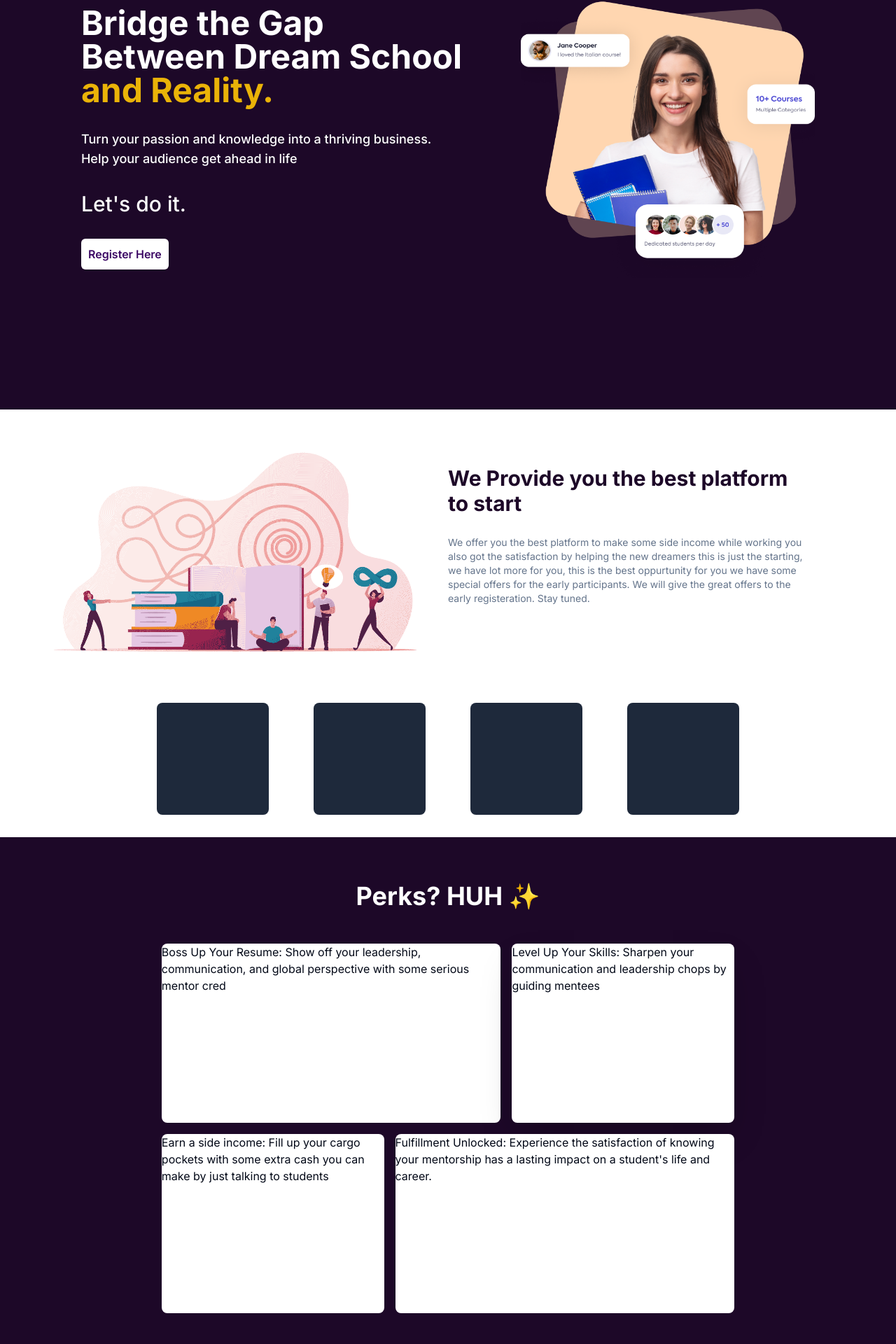
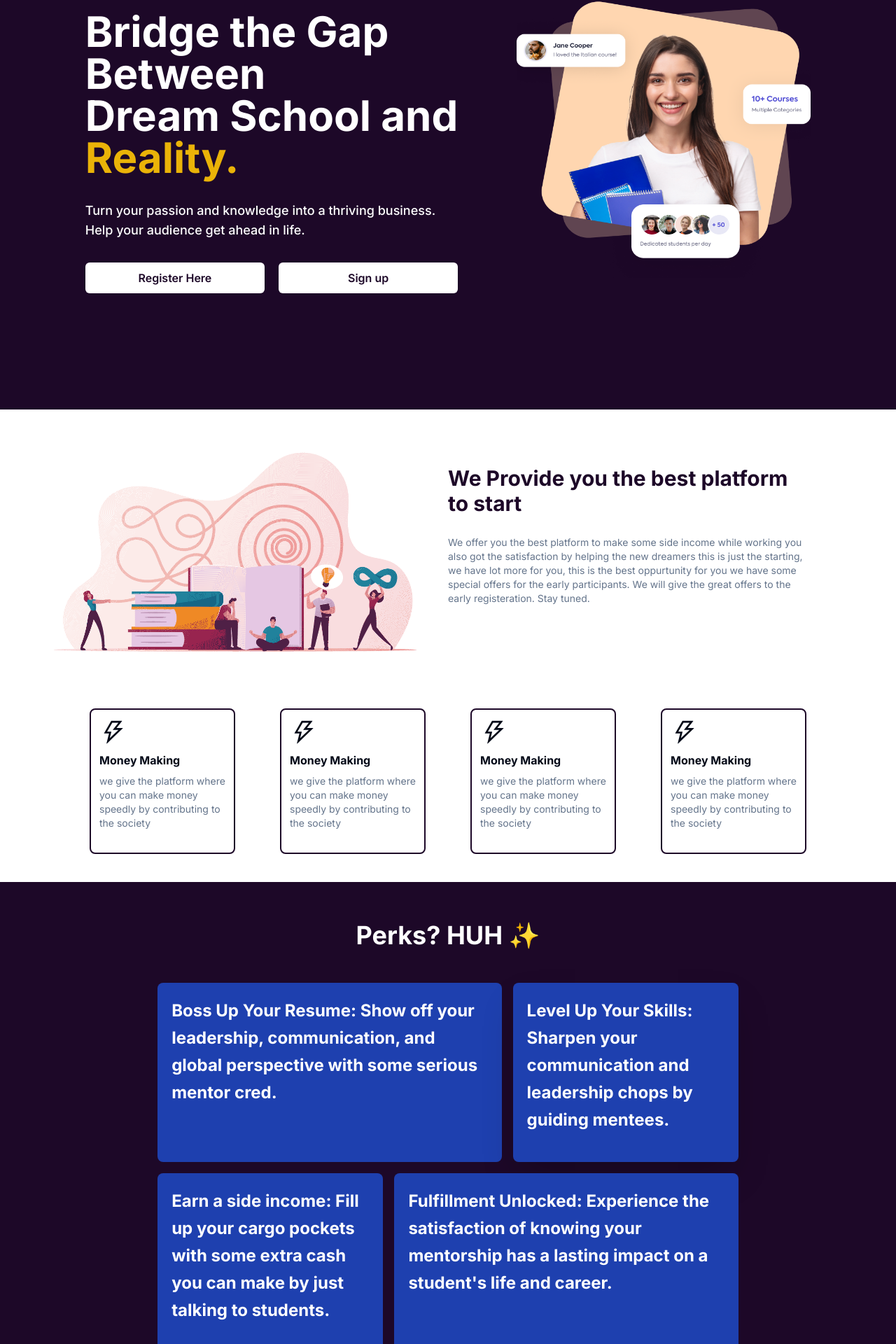
Before and after one commit to AlmaTrail/AlmaTrail-Frontend, a Next.js app: page / in a window 1280 px wide. Shown: the part 215-2135 px from the top of the page at 70% size. Built offline with nearby package versions, Linux system fonts and the light colour scheme.

Commit message:
improve overall ui

```diff
--- a/src/components/featureSection.tsx
+++ b/src/components/featureSection.tsx
@@ -4,24 +4,31 @@ import React from 'react'
 
 const FeatureSection = () => {
     return (
-        <div className='bg-[#1d0828] p-16 '>
+        <div className='bg-[#1d0828] p-14'>
             <div className='flex justify-center items-center'>
                 <h2 className='text-center text-4xl font-bold text-white'>Perks? HUH ✨</h2>
             </div>
             <div className='mt-12'>
                 <div className='grid grid-cols-7 gap-4'>
-                    <div className='col-start-2 col-span-3 h-64 bg-white rounded-lg'>
-                        <h3>Boss Up Your Resume: Show off your leadership, communication, and global perspective with some serious mentor cred</h3>
+                    <div className='col-start-2 col-span-3 h-64 bg-blue-800 rounded-lg'>
+                        <div className='flex justify-center font-bold p-5'>
+                            <h3 className='text-white text-2xl leading-relaxed'>Boss Up Your Resume: Show off your leadership, communication, and global perspective with some serious mentor cred.</h3>
+                        </div>
                     </div>
-                    <div className='h-64 col-span-2 bg-white rounded-lg shadow-2xl'>
-                        <h3>Level Up Your Skills: Sharpen your communication and leadership chops by guiding mentees</h3>
+                    <div className='h-64 col-span-2 bg-blue-800 rounded-lg shadow-2xl'>
+                        <div className='flex justify-center font-bold p-5'>
+                            <h3 className='text-white text-2xl leading-relaxed'>Level Up Your Skills: Sharpen your communication and leadership chops by guiding mentees.</h3>
+                        </div>
                     </div>
-                    <div className='h-64 col-start-2 col-span-2 bg-white rounded-lg'>
-                        <h3>Earn a side income: Fill up your cargo pockets with some extra cash you can make by just talking to students</h3>
+                    <div className='h-64 col-start-2 col-span-2 bg-blue-800 rounded-lg'>
+                        <div className='flex justify-center font-bold p-5'>
+                            <h3 className='text-white text-2xl leading-relaxed'>Earn a side income: Fill up your cargo pockets with some extra cash you can make by just talking to students.</h3>
+                        </div>
                     </div>
-                    <div className='col-start-4 col-span-3 h-64 bg-white rounded-lg'>
-                        <h3>{`Fulfillment Unlocked: Experience the satisfaction of knowing your mentorship has a lasting impact on a student's life and career.`}
-                        </h3>
+                    <div className='col-start-4 col-span-3 h-64 bg-blue-800 rounded-lg'>
+                        <div className='flex justify-center font-bold p-5'>
+                            <h3 className='text-white text-2xl leading-relaxed'>{`Fulfillment Unlocked: Experience the satisfaction of knowing your mentorship has a lasting impact on a student's life and career.`}</h3>
+                        </div>
                     </div>
                 </div>
             </div>
--- a/src/components/heroSection.tsx
+++ b/src/components/heroSection.tsx
@@ -8,19 +8,23 @@ const HeroSection = () => {
   return (
     <div className="flex flex-col lg:flex-row justify-center lg:justify-between items-center gap-5 mt-8">
       <div className="flex flex-col gap-4 sm:justify-center sm:items-center md:justify-center md:items-center lg:gap-8">
-        <p className="text-2xl text-white font-bold sm:text-4xl sm:text-center md:text-center md:text-5xl lg:text-5xl">
-          Bridge the Gap <br className="lg:flex hidden" /> Between Dream School{" "}
+        <p className="text-white font-bold sm:text-4xl sm:text-center md:text-center md:text-5xl lg:text-6xl mt-10">
+          Bridge the Gap<br /> Between<br className="lg:flex hidden" />Dream School and{" "}
           <br className="lg:flex hidden text-blue-500" />{" "}
-          <span className="text-yellow-500">and Reality.<br /></span>
+          <span className="text-yellow-500"> Reality.<br /></span>
         </p>
         <p className="text-lg sm:text-base sm:text-center md:text-center text-white font-medium mb-0">
-          Turn your passion and knowledge into a thriving business.<br />Help your audience get ahead in life<br />
+          Turn your passion and knowledge into a thriving business.<br />Help your audience get ahead in life.<br />
         </p>
-        <p className="text-3xl text-white font-medium">{`Let's do it.`}</p>
-        <div className="flex">
-          <button className="py-2 px-2 bg-white rounded-md text-[#3b0764] font-semibold shadow-sm transition duration-200 hover:bg-[#3b0764] hover:text-white border-2 border-transparent hover:border-white">
+        <div className="flex justify-around">
+          <button className="py-2 w-full bg-white rounded-md text-[#1d0828] font-semibold shadow-sm transition duration-200 hover:bg-[#1d0828] hover:text-white border-2 border-transparent hover:border-white mr-5">
             <div>
               <Link href={'/user_signup'}>Register Here</Link>
+            </div>
+          </button>
+          <button className="py-2 w-full bg-white rounded-md text-[#1d0828] font-semibold shadow-sm transition duration-200 hover:bg-[#1d0828] hover:text-white border-2 border-transparent hover:border-white">
+            <div>
+              <Link href={'/user_signup'}>Sign up</Link>
             </div>
           </button>
         </div>
--- a/src/components/introSection.tsx
+++ b/src/components/introSection.tsx
@@ -1,6 +1,7 @@
 import Image from 'next/image'
 import React from 'react'
 import IntroImage from "../../public/images/introImage.jpg"
+import { AiOutlineThunderbolt } from "react-icons/ai";
 
 const IntroSection = () => {
     return (
@@ -14,14 +15,34 @@ const IntroSection = () => {
                         early participants. We will give the great offers to the early registeration. Stay tuned.</p>
                 </div>
             </div>
-            <div className='flex flex-row py-8 px-10 justify-center gap-16'>
-                <div className='rounded-lg h-40 w-40 bg-slate-800'>
+            <div className='flex flex-row py-10 px-10 justify-center gap-16'>
+                <div className='rounded-lg h-52 w-52 border-2 border-solid border-[#1d0828]'>
+                    <div className='mt-3 flex flex-col ml-3'>
+                        <AiOutlineThunderbolt className='w-10 h-10' />
+                        <p className='font-bold mt-2'>Money Making</p>
+                        <p className='text-slate-500 text-sm mt-2'>we give the platform where you can make money speedly by contributing to the society</p>
+                    </div>
                 </div>
-                <div className='rounded-lg h-40 w-40 bg-slate-800'>
+                <div className='rounded-lg h-52 w-52 border-2 border-solid border-[#1d0828]'>
+                    <div className='mt-3 flex flex-col ml-3'>
+                        <AiOutlineThunderbolt className='w-10 h-10' />
+                        <p className='font-bold mt-2'>Money Making</p>
+                        <p className='text-slate-500 text-sm mt-2'>we give the platform where you can make money speedly by contributing to the society</p>
+                    </div>
                 </div>
-                <div className='rounded-lg h-40 w-40 bg-slate-800'>
+                <div className='rounded-lg h-52 w-52 border-2 border-solid border-[#1d0828]'>
+                    <div className='mt-3 flex flex-col ml-3'>
+                        <AiOutlineThunderbolt className='w-10 h-10' />
+                        <p className='font-bold mt-2'>Money Making</p>
+                        <p className='text-slate-500 text-sm mt-2'>we give the platform where you can make money speedly by contributing to the society</p>
+                    </div>
                 </div>
-                <div className='rounded-lg h-40 w-40 bg-slate-800'>
+                <div className='rounded-lg h-52 w-52 border-2 border-solid border-[#1d0828]'>
+                    <div className='mt-3 flex flex-col ml-3'>
+                        <AiOutlineThunderbolt className='w-10 h-10' />
+                        <p className='font-bold mt-2'>Money Making</p>
+                        <p className='text-slate-500 text-sm mt-2'>we give the platform where you can make money speedly by contributing to the society</p>
+                    </div>
                 </div>
             </div>
         </div>
```
